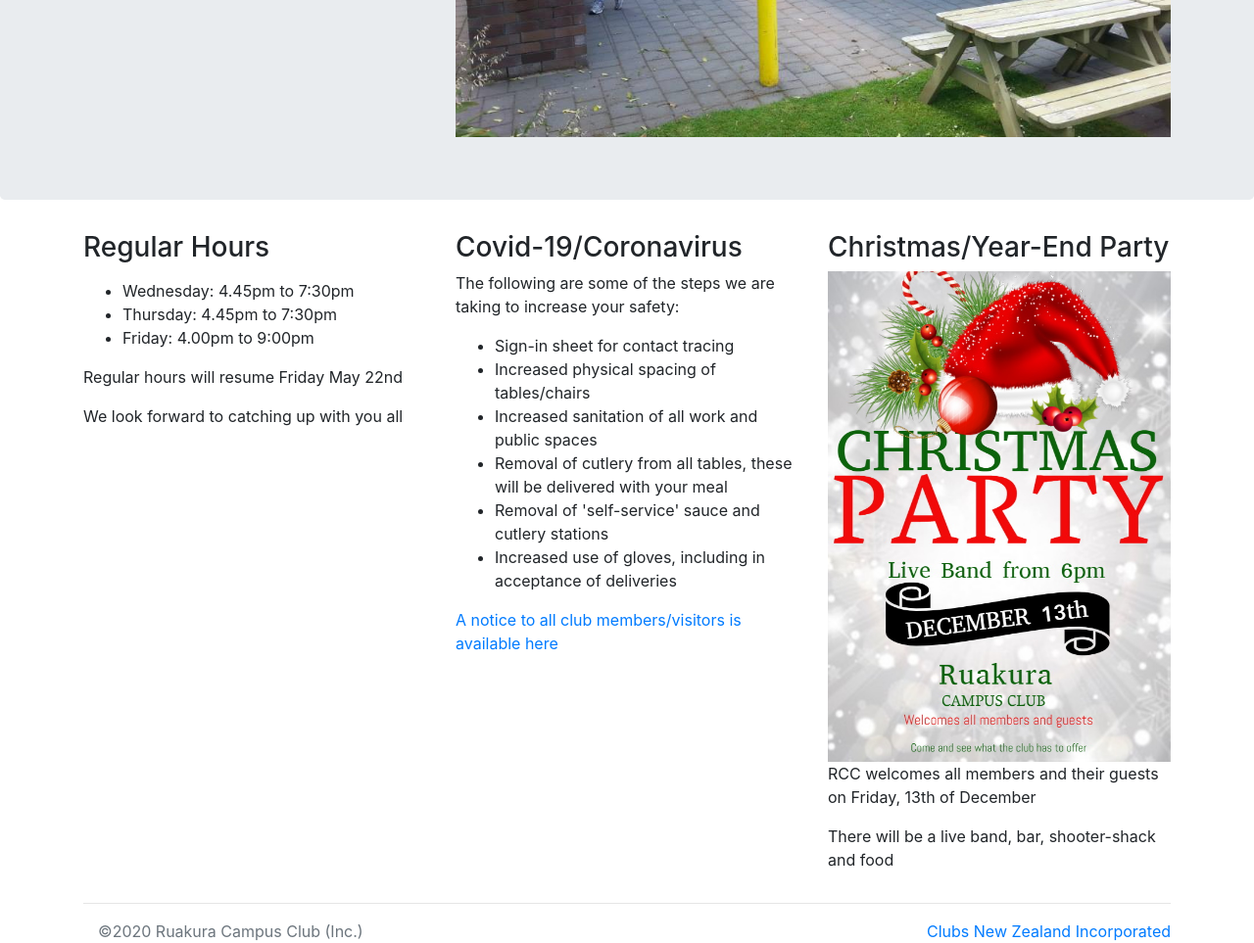
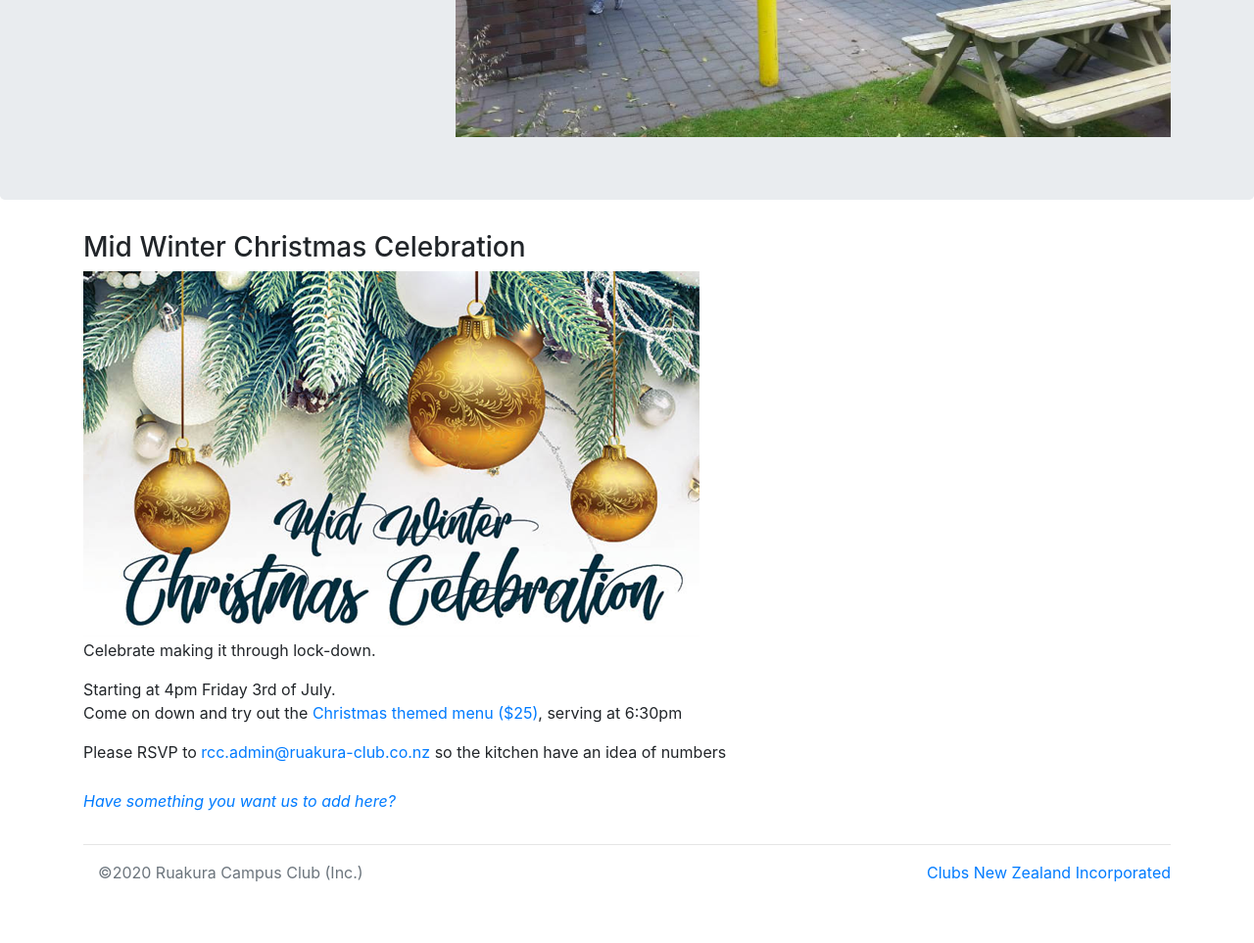
Before and after one commit to ruakuraclub/ruakuraclub.github.io, a PHP site: page /whats_on.html in a window 1280 px wide. Shown: the part 558-1521 px from the top of the page at 98% size. After the commit the page ends 1459 px from the top, so only its background shows below. Run offline with PHP 8.4, Linux system fonts and the light colour scheme.

Commit message:
post lockdown updates

```diff
--- a/whats_on.html
+++ b/whats_on.html
@@ -76,68 +76,22 @@
       </div>
       <div class="container">
         <div class="row">
-          <div class="col-md-4">
-            <h3>Regular Hours</h3>
+          <div class="col-12">
+            <h3>Mid Winter Christmas Celebration</h3>
+            <img class="img-fluid" style="padding-bottom: 2px;" src="./assets/images/midwinterxmas.png" alt="xmas invite">
             <p>
-              <ul>
-                <li>Wednesday: 4.45pm to 7:30pm</li>
-                <li>Thursday: 4.45pm to 7:30pm</li>
-                <li>Friday: 4.00pm to 9:00pm</li>
-              </ul>
+              Celebrate making it through lock-down.
             </p>
-            <p>
-              Regular hours will resume Friday May 22nd
-            </p>
-            <p>
-              We look forward to catching up with you all
-            </p>
+            <p>Starting at 4pm Friday 3rd of July.<br>
+            Come on down and try out the <a href="./assets/files/midWinterMenu.pdf" target="_blank">Christmas themed menu ($25)</a>, serving at 6:30pm</p>
+            <p>Please RSVP to <a href="mailto:rcc.admin@ruakura-club.co.nz?subject=Mid Winter Christmas">rcc.admin@ruakura-club.co.nz</a> so the kitchen have an idea of numbers</p>
           </div>
-          <div class="col-md-4">
-            <h3>Covid-19/Coronavirus</h3>
-            <p>
-              The following are some of the steps we are taking to increase your safety:
-            </p>
-            <ul>
-              <li>Sign-in sheet for contact tracing</li>
-              <li>Increased physical spacing of tables/chairs</li>
-              <li>Increased sanitation of all work and public spaces</li>
-              <li>Removal of cutlery from all tables, these will be delivered with your meal</li>
-              <li>Removal of 'self-service' sauce and cutlery stations</li>
-              <li>Increased use of gloves, including in acceptance of deliveries</li>
-            </ul>
-            <a href="assets/files/covid19-statement-1.pdf" target="_blank">A notice to all club members/visitors is available here</a>
+        </div>
+        <div class="row">
+          <div class="col-md-12" style="text-align: left; font-style: italic; padding-top: 10px;">
+            <p><a href="mailto:rcc.admin@ruakura-club.co.nz?subject=Website Notices">Have something you want us to add here?</a></p>
           </div>
-          <div class="col-md-4">
-            <h3>Christmas/Year-End Party</h3>
-            <img class="img-fluid" src="./assets/images/xmas2019.jpg" alt="xmas invite">
-            <p>
-              RCC welcomes all members and their guests on Friday, 13th of December
-            </p>
-            <p>There will be a live band, bar, shooter-shack and food</p>
-          </div>
-<!--           <div class="col-md-4">
-            <h3>Annual General Meeting</h3>
-            <p>
-              The AGM was held on Friday, 18th October 2019.
-            </p>
-            Elected officers for 2019-2020 are:
-            <ul>
-              <li><b>President:</b> Grant Smolenski</li>
-              <li><b>Vice-President:</b> Steve Hodgkingson</li>
-              <li><b>Secretary:</b> Kathy Dobbie</li>
-              <li><b>Treasurer:</b> Chris Collier</li>
-              <li><b>Committee:</b></li>
-              <ul>
-                <li>Sarah White</li>
-                <li>Kim Dunn</li>
-                <li>Grant Northcott</li>
-                <li>Todd Brenssell</li>
-                <li>Andrew Clow</li>
-                <li>Peter Schaare</li>
-              </ul>
-            </ul>
-          </div> -->
-      </div>
+        </div>
       <hr>
     </main>
     <footer class="container">
```
Also changed, not shown: bar.html (+10 -2 lines), contacts.html (+4 -5 lines), index.html (+10 -13 lines), taplist/index.html (+23 -171 lines), taplist/taplist.css (+12 -0 lines), assets/images/midwinterxmas.png (added), taplist/new.svg (added), 2 other files.
